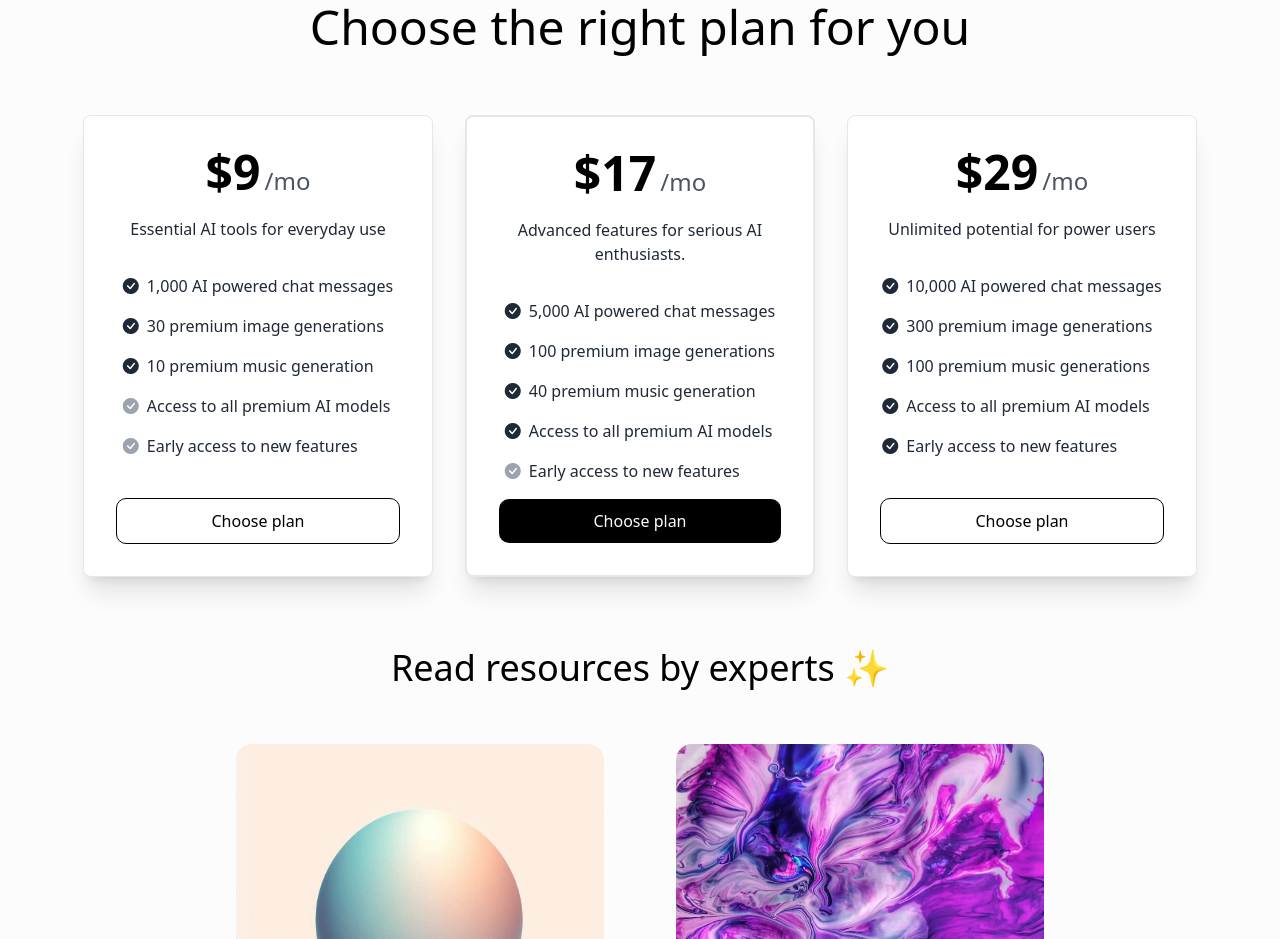
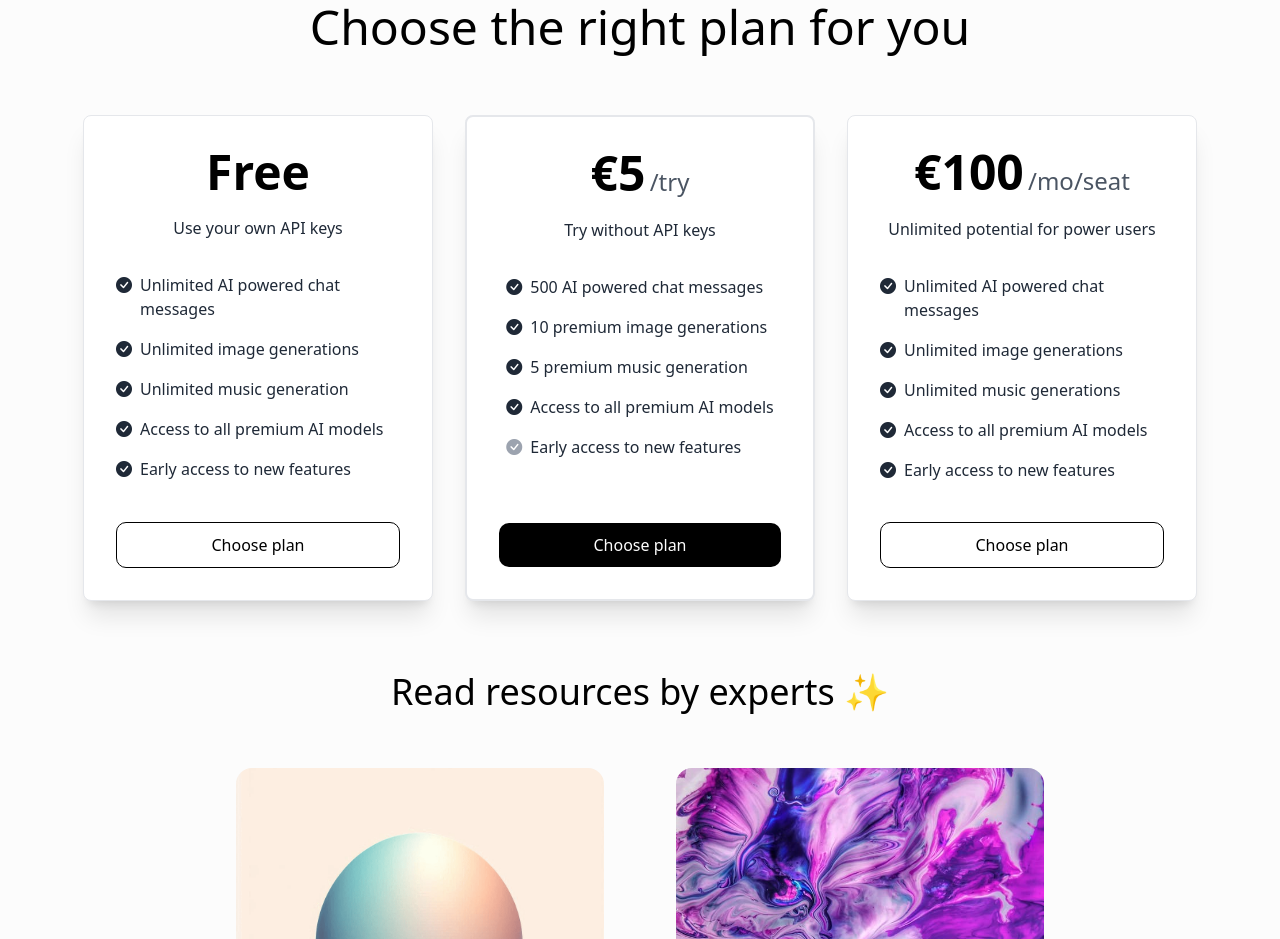
Before and after one commit to chaollapark/zmanticweb, a website: page index.html in a window 1280 px wide. Shown: the part 7984-8923 px from the top of the page. Drawn offline with nearby package versions, Linux system fonts and the light colour scheme; a web font is replaced by a local one.

Commit message:
Update pricing section with new tiers.

```diff
--- a/index.html
+++ b/index.html
@@ -1255,11 +1255,10 @@
                             tw-border-outlineColor tw-bg-white dark:tw-bg-[#080808] dark:tw-border-[#1f2123] tw-p-8 tw-shadow-xl max-lg:tw-w-[320px]"
                 >
                     <h3 class="">
-                        <span class="tw-text-5xl max-md:tw-text-3xl tw-font-semibold">$9</span>
-                        <span class="tw-text-2xl tw-text-gray-600 dark:tw-text-gray-300">/mo</span>
+                        <span class="tw-text-5xl max-md:tw-text-3xl tw-font-semibold">Free</span>
                     </h3>
                     <p class="tw-mt-3 tw-text-center tw-text-gray-800 dark:tw-text-gray-100">
-                       Essential AI tools for everyday use
+                       Use your own API keys
                     </p>
                     <hr />
                     <ul
@@ -1267,24 +1266,24 @@
                     >
                         <li class="tw-flex tw-gap-2">
                             <i class="bi bi-check-circle-fill"></i>
-                            <span>1,000 AI powered chat messages</span>
+                            <span>Unlimited AI powered chat messages</span>
                         </li>
                         <li class="tw-flex tw-gap-2">
                             <i class="bi bi-check-circle-fill"></i>
-                            <span>30 premium image generations</span>
+                            <span>Unlimited image generations</span>
                         </li>
                         <li class="tw-flex tw-gap-2">
                             <i class="bi bi-check-circle-fill"></i>
-                            <span>10 premium  music generation</span>
+                            <span>Unlimited music generation</span>
                         </li>
 
                         <li class="tw-flex tw-gap-2 ">
-                            <i class="bi bi-check-circle-fill tw-text-gray-400 dark:tw-text-gray-500"></i>
+                            <i class="bi bi-check-circle-fill"></i>
                             <span>Access to all premium AI models</span>
                         </li>
 
                         <li class="tw-flex tw-gap-2 ">
-                            <i class="bi bi-check-circle-fill tw-text-gray-400 dark:tw-text-gray-500"></i>
+                            <i class="bi bi-check-circle-fill"></i>
                             <span>Early access to new features</span>
                         </li>
 
@@ -1304,11 +1303,11 @@
                             tw-border-outlineColor tw-bg-white dark:tw-bg-[#080808] dark:tw-border-[#595858] tw-p-8 tw-shadow-xl max-lg:tw-w-[320px]"
                 >
                     <h3 class="">
-                        <span class="tw-text-5xl max-md:tw-text-3xl  tw-font-semibold">$17</span>
-                        <span class="tw-text-2xl max-md:tw-text-xl  tw-text-gray-600 dark:tw-text-gray-300">/mo</span>
+                        <span class="tw-text-5xl max-md:tw-text-3xl  tw-font-semibold">€5</span>
+                        <span class="tw-text-2xl max-md:tw-text-xl  tw-text-gray-600 dark:tw-text-gray-300">/try</span>
                     </h3>
                     <p class="tw-mt-3 tw-text-center tw-text-gray-800 dark:tw-text-gray-200">
-                        Advanced features for serious AI enthusiasts.
+                        Try without API keys
                     </p>
                     <hr />
                     <ul
@@ -1316,15 +1315,15 @@
                     >
                         <li class="tw-flex tw-gap-2">
                             <i class="bi bi-check-circle-fill"></i>
-                            <span>5,000 AI powered chat messages</span>
+                            <span>500 AI powered chat messages</span>
                         </li>
                         <li class="tw-flex tw-gap-2">
                             <i class="bi bi-check-circle-fill"></i>
-                            <span>100 premium image generations</span>
+                            <span>10 premium image generations</span>
                         </li>
                         <li class="tw-flex tw-gap-2">
                             <i class="bi bi-check-circle-fill"></i>
-                            <span>40 premium music generation</span>
+                            <span>5 premium music generation</span>
                         </li>
 
                         <li class="tw-flex tw-gap-2 ">
@@ -1351,8 +1350,8 @@
                             tw-border-outlineColor dark:tw-bg-[#080808] dark:tw-border-[#1f2123] tw-bg-white tw-p-8 tw-shadow-xl max-lg:tw-w-[320px]"
                 >
                     <h3 class="">
-                        <span class="tw-text-5xl max-md:tw-text-3xl tw-font-semibold">$29</span>
-                        <span class="tw-text-2xl tw-text-gray-600 dark:tw-text-gray-300">/mo</span>
+                        <span class="tw-text-5xl max-md:tw-text-3xl tw-font-semibold">€100</span>
+                        <span class="tw-text-2xl tw-text-gray-600 dark:tw-text-gray-300">/mo/seat</span>
                     </h3>
                     <p class="tw-mt-3 tw-text-center tw-text-gray-800 dark:tw-text-gray-100">
                         Unlimited potential for power users
@@ -1364,15 +1363,15 @@
                     >
                         <li class="tw-flex tw-gap-2">
                             <i class="bi bi-check-circle-fill"></i>
-                            <span>10,000 AI powered chat messages</span>
+                            <span>Unlimited AI powered chat messages</span>
                         </li>
                         <li class="tw-flex tw-gap-2">
                             <i class="bi bi-check-circle-fill"></i>
-                            <span>300 premium image generations</span>
+                            <span>Unlimited image generations</span>
                         </li>
                         <li class="tw-flex tw-gap-2">
                             <i class="bi bi-check-circle-fill"></i>
-                            <span>100 premium music generations</span>
+                            <span>Unlimited music generations</span>
                         </li>
 
                         <li class="tw-flex tw-gap-2 ">
```
